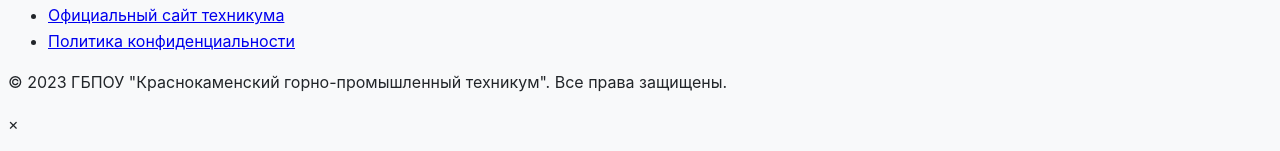
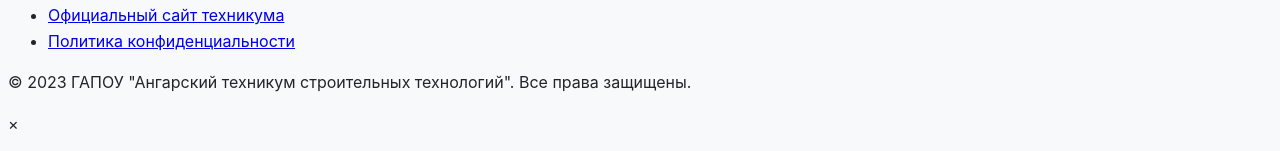
Before and after one commit to Chapik38/Chapik38.github.io, a plain HTML site: page index.html in a window 1280 px wide. Shown: the part 1708-1859 px from the top of the page. Drawn offline with Linux system fonts and the light colour scheme.

Commit message:
Update index.html

```diff
--- a/index.html
+++ b/index.html
@@ -3,7 +3,7 @@
 <head>
     <meta charset="UTF-8">
     <meta name="viewport" content="width=device-width, initial-scale=1.0">
-    <title>Электронный музей - ГБПОУ "Краснокаменский горно-промышленный техникум"</title>
+    <title>Электронный музей - ГАПОУ "Ангарский техникум строительных технологий"</title>
     <link rel="stylesheet" href="modern-style.css">
     <link rel="stylesheet" href="lightbox.css">
     <link href="https://fonts.googleapis.com/css2?family=Roboto:wght@300;400;500;700&display=swap" rel="stylesheet">
@@ -68,7 +68,7 @@
             </div>
         </div>
         <div class="copyright">
-            <p>&copy; 2023 ГБПОУ "Краснокаменский горно-промышленный техникум". Все права защищены.</p>
+            <p>&copy; 2023 ГАПОУ "Ангарский техникум строительных технологий". Все права защищены.</p>
         </div>
     </footer>
 
```
